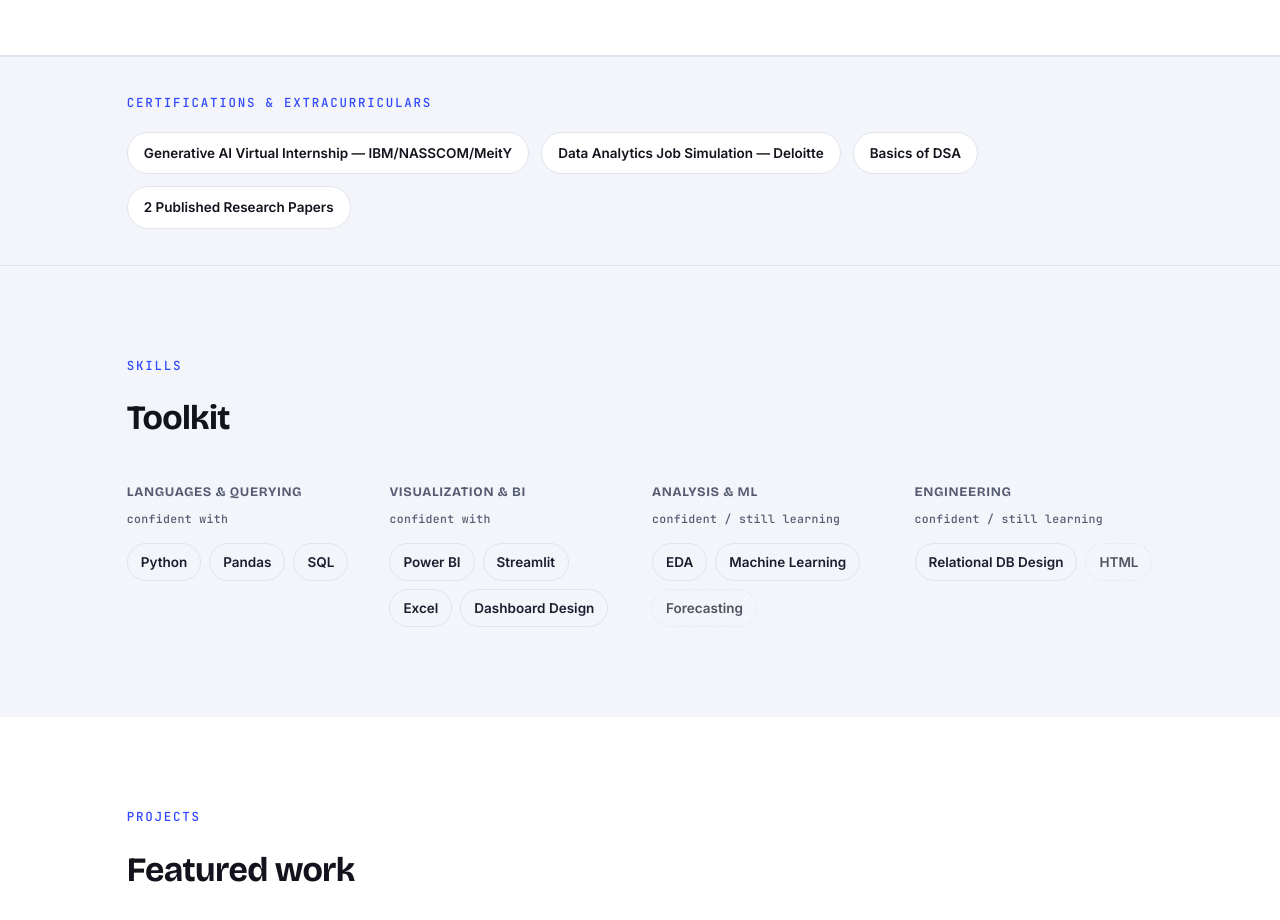
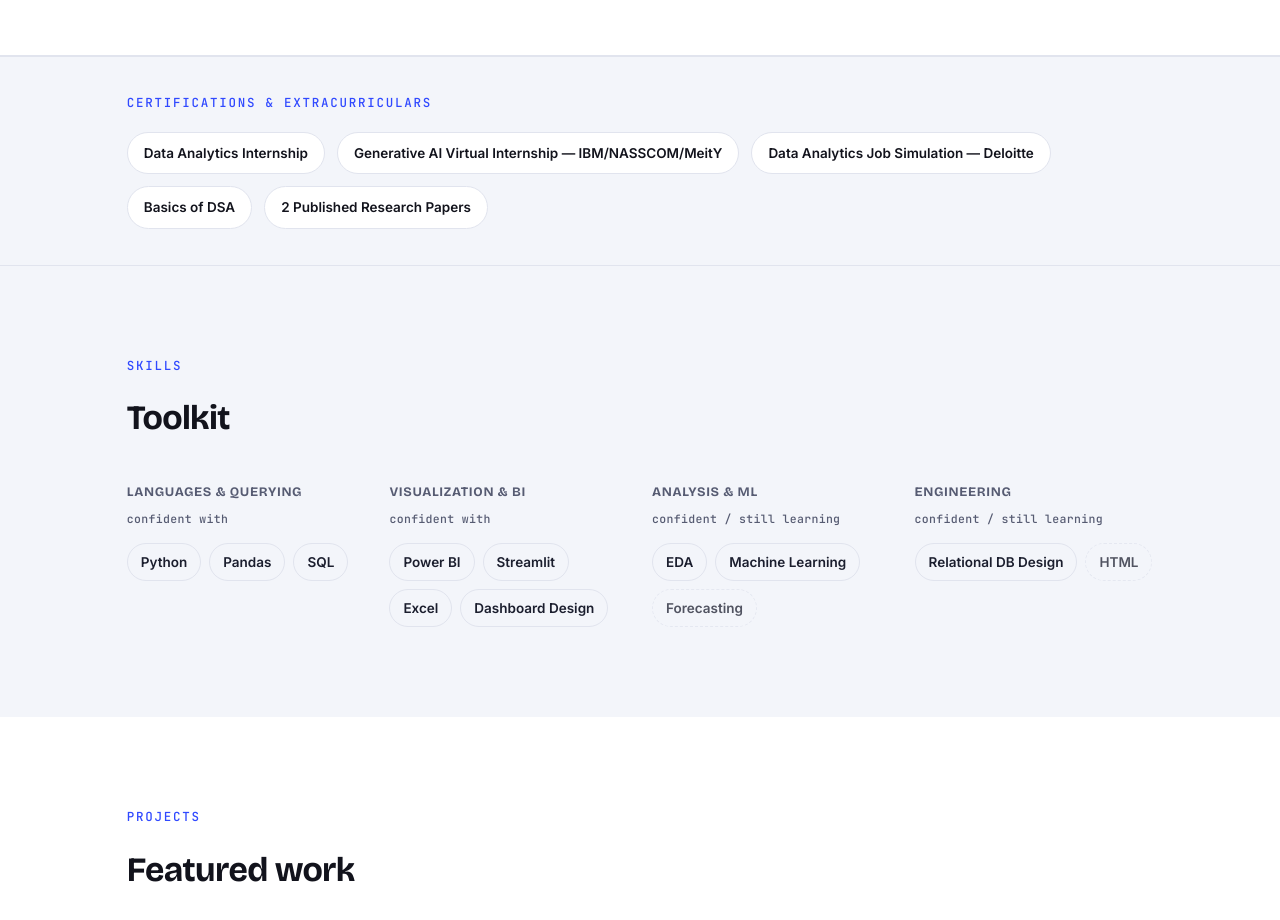
Before and after one commit to Yashika051/Yashika051.github.io, a plain HTML site: page index.html in a window 1280 px wide. Shown: the part 1320-2240 px from the top of the page. Drawn offline with nearby package versions, Linux system fonts and the light colour scheme.

Commit message:
Add certifications to index.html

```diff
--- a/index.html
+++ b/index.html
@@ -80,6 +80,7 @@
   <div class="wrap">
     <span class="eyebrow reveal">CERTIFICATIONS & EXTRACURRICULARS</span>
     <div class="cert-row reveal">
+      <span>Data Analytics Internship</span>
       <span>Generative AI Virtual Internship — IBM/NASSCOM/MeitY</span>
       <span>Data Analytics Job Simulation — Deloitte</span>
       <span>Basics of DSA</span>
```
